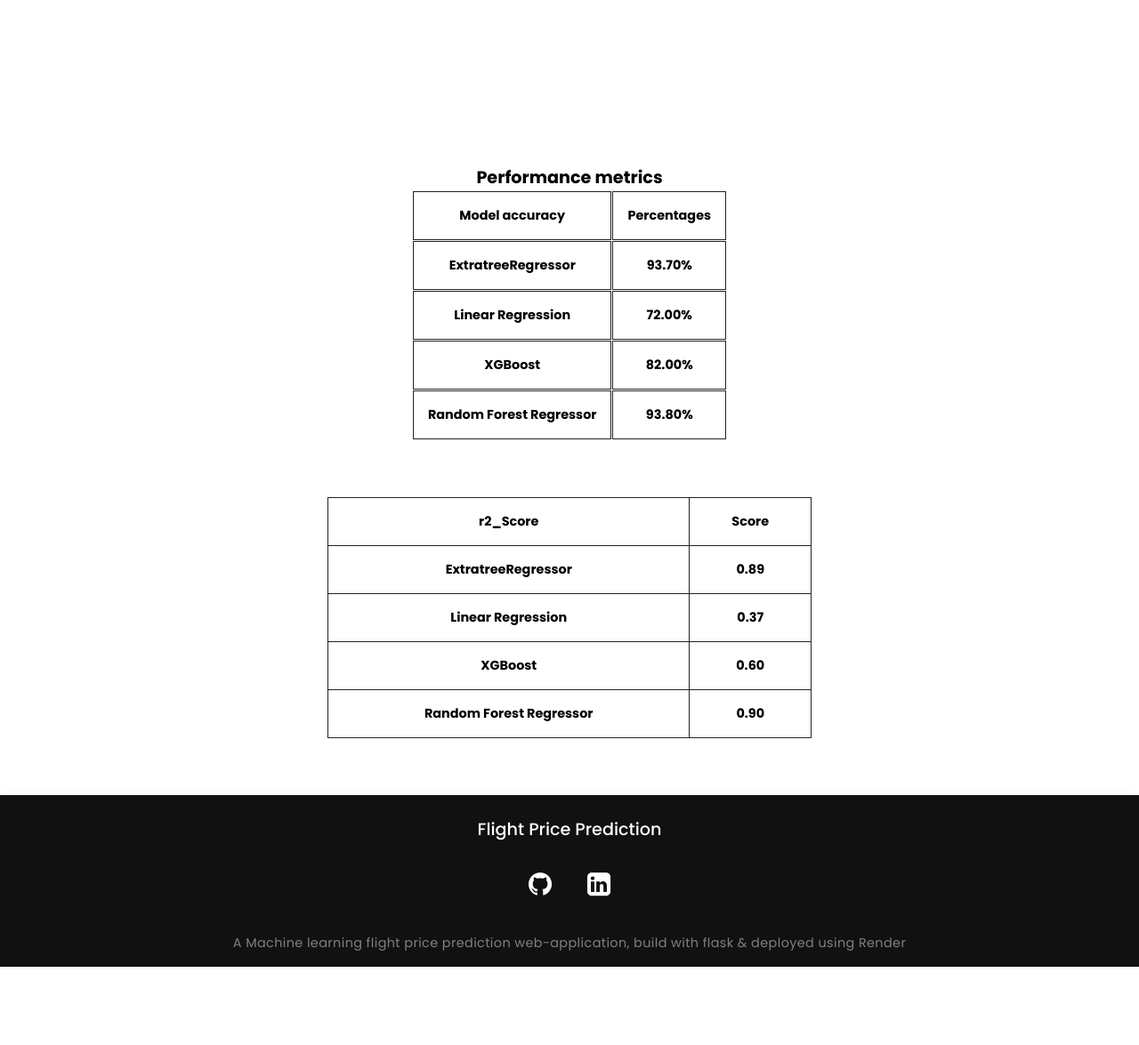
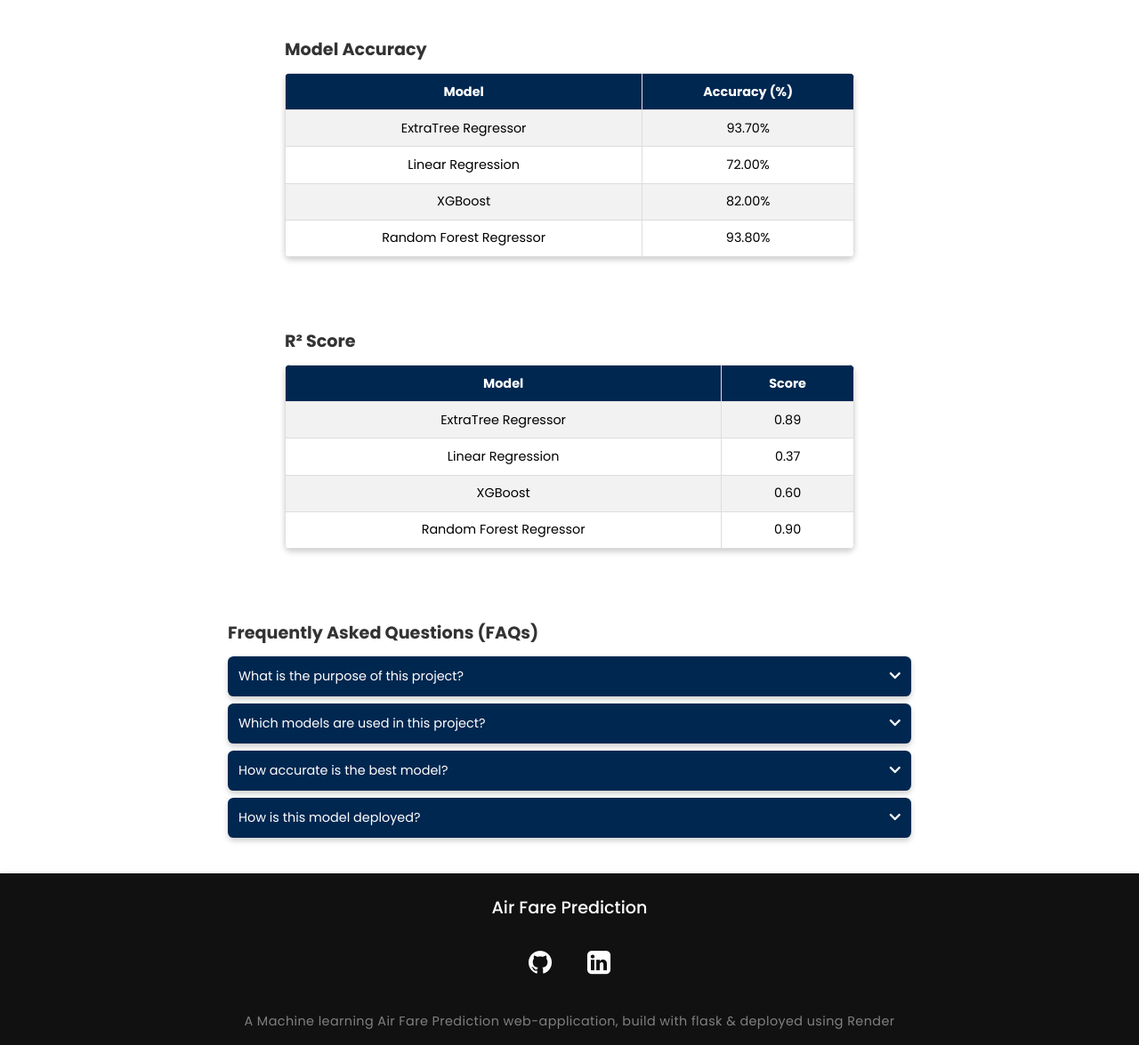
Before and after one commit to divyat10/Air-fare-prediction-system, a Flask app: page / in a window 1280 px wide. Shown: the part 663-1838 px from the top of the page at 89% size. Before the commit the page ends 1750 px from the top, so only its background shows below. Run offline with Flask 2, Linux system fonts and the light colour scheme; lists and menus that the app fills with data are empty; parts of the project's set-up code (start-up, migrations or seed data) failed here and were passed over; some libraries are stand-ins or nearby versions; some web fonts are replaced.

Commit message:
fix: ui update

```diff
--- a/static/style.css
+++ b/static/style.css
@@ -27,10 +27,8 @@ body {
     display: flex;
     align-items: center;
     justify-content: space-between;
-    background: linear-gradient(45deg, #8490ff, #443B96, #62bdfc);
+    background: #002750;
     background-size: 500% 500%;
-    animation: change-gradient 5s ease-in-out infinite;
-    box-shadow: 0 5px 15px rgba(0, 0, 0, 0.13);
     z-index: 997;
     position: sticky;
     top: 0;
@@ -95,7 +93,7 @@ body {
 
 #navbar li a:hover,
 #navbar li a.active {
-    color: #222;
+    color: #fff;
     box-sizing: content-box;
     padding: 0;
     transition: color .1s linear;
@@ -109,7 +107,7 @@ body {
 }
 
 .btn {
-    background-color: #333;
+    background-color: #fff;
     font-size: 15px;
     font-weight: 600;
     cursor: pointer;
@@ -118,7 +116,7 @@ body {
 
 .success {
     border-radius: 10px;
-    border: 1px solid #333;
+    border: 1px solid #fff;
     padding: 10px 15px;
     color: #fff;
     transition: color .4s linear;
@@ -126,9 +124,137 @@ body {
 
 .success:hover {
     background-color: #f9f9ff;
-    color: #222;
+    color: #fff;
     border: 1px solid #f9f9ff;
     transition: color .4s linear;
+}
+
+.page_container {
+    display: flex;
+    align-items: center;
+    justify-content: space-between;
+    max-width: 1280px;
+    margin: 50px auto;
+    padding: 20px;
+}
+.page_text-section {
+    width: 50%;
+    padding: 20px;
+    font-size: 20px;
+    align-items: right;
+}
+.page_image-section {
+    width: 50%;
+    height: 600px; /* Set a fixed height */
+    display: flex;
+    justify-content: center;
+    align-items: left;
+}
+.page_image-section img {
+    width: 100%; /* Ensures the image fills the container */
+    height: 100%; /* Adjusts height to fill container */
+    object-fit: cover; /* Ensures the image fits well */
+    border-radius: 10px;
+    box-shadow: 0px 4px 8px rgba(0, 0, 0, 0.2);
+}
+
+
+.page_table-container {
+    display: flex;
+    justify-content: center;
+    gap: 50px; /* Space between tables */
+    flex-wrap: wrap;
+}
+
+.page_table-box {
+    width: 800px;
+    padding-bottom: 50px;
+
+}
+
+.page_table {
+    width: 100%;
+    border-collapse: collapse;
+    background: white;
+    box-shadow: 0px 4px 8px rgba(0, 0, 0, 0.2);
+    border-radius: 8px;
+    overflow: hidden;
+}
+
+.page_table th, .page_table td {
+    border: 1px solid #ddd;
+    padding: 12px;
+    text-align: center;
+}
+
+.page_table th {
+    background-color: #002750;
+    color: white;
+    font-size: 18px;
+}
+
+.page_table tr:nth-child(even) {
+    background-color: #f2f2f2;
+}
+
+.page_table tr:hover {
+    background-color: #ddd;
+}
+
+.page_table-title {
+    color: #333;
+    margin-bottom: 15px;
+}
+
+ /* FAQ Section */
+ .page_faq-container {
+    width: 60%;
+    margin: 50px auto;
+    text-align: left;
+}
+
+.page_faq-title {
+    font-size: 24px;
+    color: #333;
+    margin-bottom: 15px;
+}
+
+.page_faq-item {
+    background: white;
+    border-radius: 8px;
+    margin-bottom: 10px;
+    box-shadow: 0px 4px 8px rgba(0, 0, 0, 0.2);
+    overflow: hidden;
+}
+
+.page_faq-question {
+    background: #002750;
+    color: white;
+    padding: 15px;
+    cursor: pointer;
+    font-size: 18px;
+    display: flex;
+    justify-content: space-between;
+    align-items: center;
+}
+
+.page_faq-answer {
+    display: none;
+    padding: 15px;
+    border-top: 1px solid #ddd;
+    background: #f9f9f9;
+}
+
+.page_faq-item.active .page_faq-answer {
+    display: block;
+}
+
+.page_faq-question i {
+    transition: transform 0.3s ease;
+}
+
+.page_faq-item.active .page_faq-question i {
+    transform: rotate(180deg);
 }
 
 
--- a/templates/index.html
+++ b/templates/index.html
@@ -27,7 +27,7 @@
 
     <section id="Main">
         <a href="{{ url_for( 'index' ) }}">
-            <h3>Air Flight Price Prediction</h3>
+            <h3>Air Fare Prediction</h3>
         </a>
         <div>
             <ul id="navbar">
@@ -39,97 +39,164 @@
         </div>
     </section>
 
-    <section id="Front">
-        <div class="page">
-            <h2>Introduction</h2>
-            <p>The goal of the flight price prediction project is to develop a model that can accurately predict the
+    <section id="Front ">
+        <div class="page_container">
+            <!-- Left Side - Text Content -->
+            <div class="page_text-section">
+                <p>The goal of the Air Fare Prediction project is to develop a model that can accurately predict the
                     prices of airline tickets. This project utilizes data analysis, machine learning, and statistical
                     modeling techniques to analyze historical flight data and make predictions on future flight prices.</p>
                 <br>
-            <p>The flight price prediction project is aimed at helping travelers plan their trips more effectively by
+                <p>The Air Fare Prediction project is aimed at helping travelers plan their trips more effectively by
                     providing insights into the potential price trends of flight tickets. This model predicts the price of
-                the flight based on some parameters like total stops, journey Day, journey month, Air India, Indigo,
-                source, destination, etc. We have trained this model using the random forest regressor and after
-                training, fine-tune the model which is also known as hyper parameter tuning. Then save a model and
-                deploy this Air Fare Prediction model using the Flask application on the localhost. The project aims to create a predictive model that can forecast flight prices with a high degree of accuracy. The flight price prediction project can provide valuable insights for travelers, travel agencies, and airlines to optimize their travel planning, pricing strategies.</p>
+                    the flight based on some parameters like total stops, journey day, journey month, airline, source, destination, etc.
+                    We have trained this model using the random forest regressor and after
+                    training, fine-tuned the model through hyperparameter tuning. Then, the model is saved and deployed using a
+                    Flask application on localhost.</p>
+            </div>
+
+            <!-- Right Side - Image -->
+            <div class="page_image-section">
+                <img src="https://images.unsplash.com/photo-1519666336592-e225a99dcd2f?q=80&w=2488&auto=format&fit=crop&ixlib=rb-4.0.3&ixid=M3wxMjA3fDB8MHxwaG90by1wYWdlfHx8fGVufDB8fHx8fA%3D%3D" alt="Air Fare Prediction">
+            </div>
         </div>
     </section>
 
 
-    <center>
-        <section id="Model">
-            <div class="acc">
-                <h1>Performance metrics </h1>
-                <table>
+    <div class="page_table-container">
+        <!-- First Table -->
+        <div class="page_table-box">
+            <h2 class="page_table-title">Model Accuracy</h2>
+            <table class="page_table">
                 <tr>
-                        <th>Model accuracy</th>
-                        <th>Percentages</th>
+                    <th>Model</th>
+                    <th>Accuracy (%)</th>
                 </tr>
                 <tr>
-                        <th>ExtratreeRegressor</th>
-                        <th>93.70%</th>
+                    <td>ExtraTree Regressor</td>
+                    <td>93.70%</td>
                 </tr>
                 <tr>
-                        <th>Linear Regression</th>
-                        <th>72.00%</th>
+                    <td>Linear Regression</td>
+                    <td>72.00%</td>
                 </tr>
                 <tr>
-                        <th>XGBoost</th>
-                        <th>82.00%</th>
+                    <td>XGBoost</td>
+                    <td>82.00%</td>
                 </tr>
                 <tr>
-                        <th>Random Forest Regressor</th>
-                        <th>93.80%</th>
+                    <td>Random Forest Regressor</td>
+                    <td>93.80%</td>
                 </tr>
             </table>
         </div>
 
-            <div class="acc-style">
-                <h1></h1>
-                <table>
+        <!-- Second Table -->
+        <div class="page_table-box">
+            <h2 class="page_table-title">R² Score</h2>
+            <table class="page_table">
                 <tr>
-                        <th>r2_Score</th>
+                    <th>Model</th>
                     <th>Score</th>
                 </tr>
                 <tr>
-                        <th>ExtratreeRegressor</th>
-                        <th>0.89</th>
+                    <td>ExtraTree Regressor</td>
+                    <td>0.89</td>
                 </tr>
                 <tr>
-                        <th>Linear Regression</th>
-                        <th>0.37</th>
+                    <td>Linear Regression</td>
+                    <td>0.37</td>
                 </tr>
                 <tr>
-                        <th>XGBoost</th>
-                        <th>0.60</th>
+                    <td>XGBoost</td>
+                    <td>0.60</td>
                 </tr>
                 <tr>
-                        <th>Random Forest Regressor</th>
-                        <th>0.90</th>
+                    <td>Random Forest Regressor</td>
+                    <td>0.90</td>
                 </tr>
             </table>
         </div>
-        </section>
-    </center>
+    </div>
+
+      <!-- FAQ Section -->
+      <div class="page_faq-container">
+        <h2 class="page_faq-title">Frequently Asked Questions (FAQs)</h2>
+
+        <div class="page_faq-item">
+            <div class="page_faq-question">
+                What is the purpose of this project?
+                <i class="fas fa-chevron-down"></i>
+            </div>
+            <div class="page_faq-answer">
+                The goal of this project is to predict airline ticket prices using machine learning models, helping travelers plan their trips efficiently.
+            </div>
+        </div>
+
+        <div class="page_faq-item">
+            <div class="page_faq-question">
+                Which models are used in this project?
+                <i class="fas fa-chevron-down"></i>
+            </div>
+            <div class="page_faq-answer">
+                The models used include ExtraTree Regressor, Linear Regression, XGBoost, and Random Forest Regressor.
+            </div>
+        </div>
+
+        <div class="page_faq-item">
+            <div class="page_faq-question">
+                How accurate is the best model?
+                <i class="fas fa-chevron-down"></i>
+            </div>
+            <div class="page_faq-answer">
+                The Random Forest Regressor achieves the highest accuracy of 93.80% with an R² score of 0.90.
+            </div>
+        </div>
+
+        <div class="page_faq-item">
+            <div class="page_faq-question">
+                How is this model deployed?
+                <i class="fas fa-chevron-down"></i>
+            </div>
+            <div class="page_faq-answer">
+                The model is deployed using Flask on a local server to provide real-time fare predictions.
+            </div>
+        </div>
+    </div>
+
+
+
 
     <footer id="Footer">
 
         <div class="footer">
-            <h3> Flight Price Prediction </h3>
+            <h3> Air Fare Prediction </h3>
 
             <ul class="socials">
-                <li><a target="_blank" href="https://github.com/divya"><i class="fa fa-github"></i></a></li>
-                <li><a target="_blank" href="https://www.linkedin.com/in/divya/"><i
+                <li><a target="_blank" href="https://github.com/divyat10"><i class="fa fa-github"></i></a></li>
+                <li><a target="_blank" href="https://www.linkedin.com/in/divyathakkar1618/"><i
                             class="fa fa-linkedin-square"></i></a></li>
             </ul>
         </div>
 
         <div class="last">
-            <p>A Machine learning flight price prediction web-application, build with flask & deployed using Render</p>
+            <p>A Machine learning Air Fare Prediction web-application, build with flask & deployed using Render</p>
         </div>
 
     </footer>
+    <script>
+        // FAQ Toggle Functionality
+        document.querySelectorAll('.page_faq-question').forEach(item => {
+            item.addEventListener('click', () => {
+                const parent = item.parentNode;
+                parent.classList.toggle('active');
+            });
+        });
+    </script>
+
+
 
 </body>
 
+
 </html>
```
Also changed, not shown: static/predict.css (+22 -14 lines), templates/predict.html (+14 -12 lines), README.md, img/2022-05-22_132709_19557_foto_portofolio.png (deleted), img/Main Page.jpg (deleted), img/home page.jpg (deleted), img/logo.png (deleted), img/plane.gif (deleted), img/predict page.jpg (deleted), img/prediction.jpg (deleted), img/victus.jpeg (deleted), static/flight.jpg (deleted), static/logo.jpg (deleted), static/victus.jpeg (deleted), 2 other files. Lines whose indentation alone changed are shown as unchanged.
